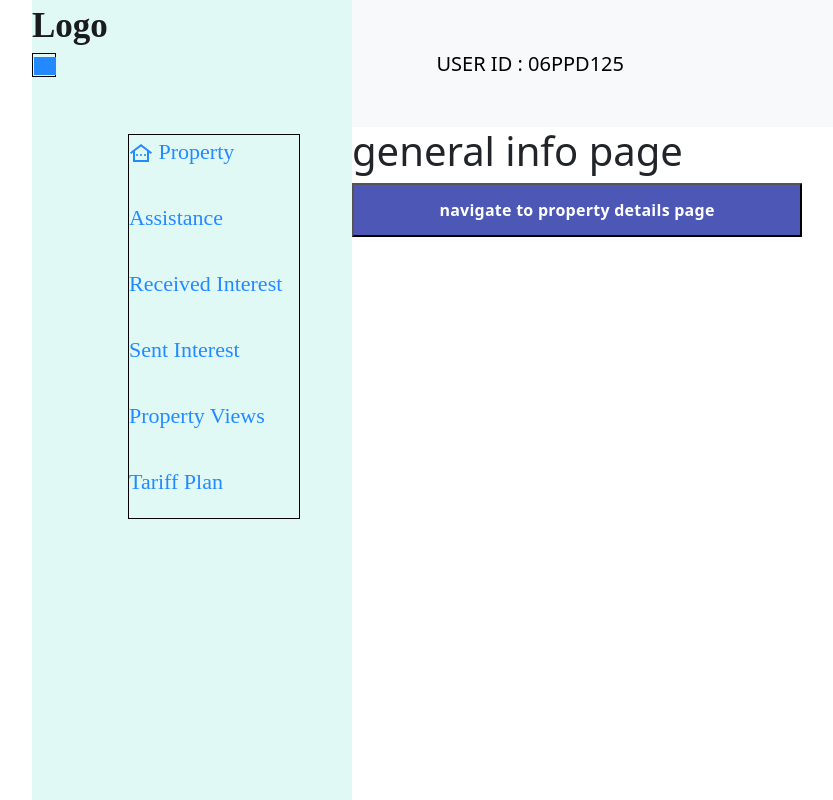
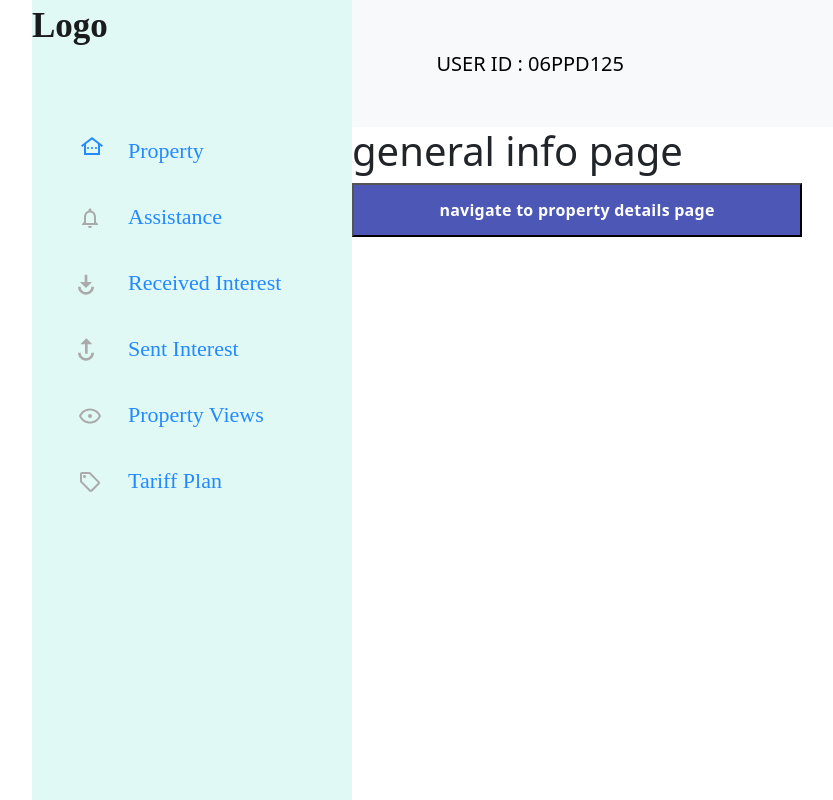
Before and after one commit to Akashkajale123/real-estate, a React (Vite) app in the folder frontend/: page /general-info in a window 1280 px wide. Shown: the top 800 px of the page, without its empty margins (50-883 px from the left). Built offline with nearby package versions, Linux system fonts and the light colour scheme.

Commit message:
sidebar done

```diff
--- a/frontend/src/components/Layout/Sidebar.css
+++ b/frontend/src/components/Layout/Sidebar.css
@@ -19,31 +19,14 @@ aside {
     width: 172px;
     height: 385px;
     position: relative;
-    border: 1px solid black;
+    /* border: 1px solid black; */
     margin:81px 0px 0px 96px;
 }
-/* }
-#property{
-    color: #2289FF;
-font-family: "Source Sans Pro";
-font-size: 22px;
-font-style: normal;
-font-weight: 400;
-line-height: 35px; /* 159.091% */
-/* }
-li{
-    list-style-type: none;
+#house_icon{
+    position: absolute;
+    right: 50px;
 }
-.ul-container{
-    width: 172px;
-    height: 385px;
-    margin-top: 81px;
-    color: #AAA;
-    font-family: "Source Sans Pro";
-    font-size: 22px;
-    font-style: normal;
-    font-weight: 400;
-    line-height: 35px;
+#gray-sidebar-icon span {
+    position: absolute;
+    right: 120px;
 }
-
- */
--- a/frontend/src/components/Layout/Sidebar.jsx
+++ b/frontend/src/components/Layout/Sidebar.jsx
@@ -32,23 +32,32 @@ const Sidebar = () => {
 
 
 
-<div style={{width: 24, height: 24, position: 'absolute',border:'1px solid black'}}>
-  <div style={{width: 24, height: 24, left: 0, top: 0, position: 'absolute',}}></div>
-  <div style={{width: 22, height: 18, left: 1, top: 3, position: 'absolute', background: '#2289FF'}}></div>
-</div>
-<div id='sidebar-conatiner'><span style={{color: '#2289FF', fontSize: 22, fontFamily: 'Source Sans Pro', fontWeight: '400', wordWrap: 'break-word'}}><svg xmlns="http://www.w3.org/2000/svg" width="24" height="24" viewBox="0 0 24 24" fill="none">
-  <path d="M12 3L1 11.4L2.21 12.99L4 11.62V21H20V11.62L21.79 12.98L23 11.4L12 3ZM18 19H6V10.1L12 5.52L18 10.1V19ZM9 14C9 14.1978 8.94135 14.3911 8.83147 14.5556C8.72159 14.72 8.56541 14.8482 8.38268 14.9239C8.19996 14.9996 7.99889 15.0194 7.80491 14.9808C7.61093 14.9422 7.43275 14.847 7.29289 14.7071C7.15304 14.5673 7.0578 14.3891 7.01921 14.1951C6.98063 14.0011 7.00043 13.8 7.07612 13.6173C7.15181 13.4346 7.27998 13.2784 7.44443 13.1685C7.60888 13.0586 7.80222 13 8 13C8.26522 13 8.51957 13.1054 8.70711 13.2929C8.89464 13.4804 9 13.7348 9 14ZM12 13C12.1978 13 12.3911 13.0586 12.5556 13.1685C12.72 13.2784 12.8482 13.4346 12.9239 13.6173C12.9996 13.8 13.0194 14.0011 12.9808 14.1951C12.9422 14.3891 12.847 14.5673 12.7071 14.7071C12.5673 14.847 12.3891 14.9422 12.1951 14.9808C12.0011 15.0194 11.8 14.9996 11.6173 14.9239C11.4346 14.8482 11.2784 14.72 11.1685 14.5556C11.0586 14.3911 11 14.1978 11 14C11 13.7348 11.1054 13.4804 11.2929 13.2929C11.4804 13.1054 11.7348 13 12 13ZM15 14C15 13.8022 15.0586 13.6089 15.1685 13.4444C15.2784 13.28 15.4346 13.1518 15.6173 13.0761C15.8 13.0004 16.0011 12.9806 16.1951 13.0192C16.3891 13.0578 16.5673 13.153 16.7071 13.2929C16.847 13.4327 16.9422 13.6109 16.9808 13.8049C17.0194 13.9989 16.9996 14.2 16.9239 14.3827C16.8482 14.5654 16.72 14.7216 16.5556 14.8315C16.3911 14.9414 16.1978 15 16 15C15.7348 15 15.4804 14.8946 15.2929 14.7071C15.1054 14.5196 15 14.2652 15 14Z" fill="#2289FF"/>
-</svg>{'  '}Property<br/></span>
-<span style={{color:'#2289FF', fontSize: 22, fontFamily: 'Source Sans Pro', fontWeight: '400', wordWrap: 'break-word'}}>
-<br/>Assistance
+
+<div id='sidebar-conatiner'><span style={{color: '#2289FF', fontSize: 22, fontFamily: 'Source Sans Pro', fontWeight: '400', wordWrap: 'break-word',position:'relative'}}><span id='house_icon'><svg xmlns="http://www.w3.org/2000/svg" width="24" height="24" viewBox="0 0 24 24" fill="none" id='house_icon'>
+  <path d="M12 3L1 11.4L2.21 12.99L4 11.62V21H20V11.62L21.79 12.98L23 11.4L12 3ZM18 19H6V10.1L12 5.52L18 10.1V19ZM9 14C9 14.1978 8.94135 14.3911 8.83147 14.5556C8.72159 14.72 8.56541 14.8482 8.38268 14.9239C8.19996 14.9996 7.99889 15.0194 7.80491 14.9808C7.61093 14.9422 7.43275 14.847 7.29289 14.7071C7.15304 14.5673 7.0578 14.3891 7.01921 14.1951C6.98063 14.0011 7.00043 13.8001 7.07612 13.6173C7.15181 13.4346 7.27998 13.2784 7.44443 13.1685C7.60888 13.0587 7.80222 13 8 13C8.26522 13 8.51957 13.1054 8.70711 13.2929C8.89464 13.4804 9 13.7348 9 14ZM12 13C12.1978 13 12.3911 13.0587 12.5556 13.1685C12.72 13.2784 12.8482 13.4346 12.9239 13.6173C12.9996 13.8001 13.0194 14.0011 12.9808 14.1951C12.9422 14.3891 12.847 14.5673 12.7071 14.7071C12.5673 14.847 12.3891 14.9422 12.1951 14.9808C12.0011 15.0194 11.8 14.9996 11.6173 14.9239C11.4346 14.8482 11.2784 14.72 11.1685 14.5556C11.0586 14.3911 11 14.1978 11 14C11 13.7348 11.1054 13.4804 11.2929 13.2929C11.4804 13.1054 11.7348 13 12 13ZM15 14C15 13.8022 15.0586 13.6089 15.1685 13.4444C15.2784 13.28 15.4346 13.1518 15.6173 13.0761C15.8 13.0004 16.0011 12.9806 16.1951 13.0192C16.3891 13.0578 16.5673 13.153 16.7071 13.2929C16.847 13.4328 16.9422 13.6109 16.9808 13.8049C17.0194 13.9989 16.9996 14.2 16.9239 14.3827C16.8482 14.5654 16.72 14.7216 16.5556 14.8315C16.3911 14.9414 16.1978 15 16 15C15.7348 15 15.4804 14.8947 15.2929 14.7071C15.1054 14.5196 15 14.2652 15 14Z" fill="#2289FF"/>
+</svg></span>   Property<br/></span>
+<span id='gray-sidebar-icon' style={{color:'#2289FF', fontSize: 22, fontFamily: 'Source Sans Pro', fontWeight: '400', wordWrap: 'break-word',position:'relative'}}>
+<br/><span id='bell-icon'><svg xmlns="http://www.w3.org/2000/svg" width="24" height="24" viewBox="0 0 24 24" fill="none">
+  <path d="M12 22C12.5299 21.9984 13.0377 21.7872 13.4125 21.4125C13.7872 21.0378 13.9984 20.53 14 20H10C10.0016 20.53 10.2128 21.0378 10.5875 21.4125C10.9623 21.7872 11.4701 21.9984 12 22ZM18 16V11C18 7.93 16.37 5.36 13.5 4.68V4C13.5 3.60218 13.342 3.22065 13.0607 2.93934C12.7794 2.65804 12.3978 2.5 12 2.5C11.6022 2.5 11.2206 2.65804 10.9393 2.93934C10.658 3.22065 10.5 3.60218 10.5 4V4.68C7.64 5.36 6 7.92 6 11V16L4 18V19H20V18L18 16ZM16 17H8V11C8 8.52001 9.51 6.5 12 6.5C14.49 6.5 16 8.52001 16 11V17Z" fill="#AAAAAA"/>
+</svg></span> Assistance
 <br/>
-<br/>Received Interest
+<br/><span id='received-intrest'><svg xmlns="http://www.w3.org/2000/svg" width="32" height="32" viewBox="0 0 32 32" fill="none">
+  <path d="M14.667 6.66699V14.12H10L16 20.12L22 14.12H17.333V6.66699H14.667ZM8 18.667C8 20.7887 8.84285 22.8236 10.3431 24.3238C11.8434 25.8241 13.8783 26.667 16 26.667C18.1217 26.667 20.1566 25.8241 21.6569 24.3238C23.1571 22.8236 24 20.7887 24 18.667H21.333C21.333 20.0814 20.7711 21.4379 19.771 22.438C18.7709 23.4381 17.4144 24 16 24C14.5856 24 13.2291 23.4381 12.229 22.438C11.2289 21.4379 10.667 20.0814 10.667 18.667H8Z" fill="#AAAAAA"/>
+</svg></span> Received Interest
 <br/>
-<br/>Sent Interest
+<br/><span id='sent-intrest'><svg xmlns="http://www.w3.org/2000/svg" width="32" height="32" viewBox="0 0 32 32" fill="none">
+  <path d="M14.99 19.8V10.254H10.324L16.324 4.254L22.324 10.254H17.657V19.801L14.99 19.8ZM8 18.667C8 20.7887 8.84285 22.8236 10.3431 24.3238C11.8434 25.8241 13.8783 26.667 16 26.667C18.1217 26.667 20.1566 25.8241 21.6569 24.3238C23.1571 22.8236 24 20.7887 24 18.667H21.333C21.333 20.0814 20.7711 21.4379 19.771 22.438C18.7709 23.4381 17.4144 24 16 24C14.5856 24 13.2291 23.4381 12.229 22.438C11.2289 21.4379 10.667 20.0814 10.667 18.667H8Z" fill="#AAAAAA"/>
+</svg></span>Sent Interest
 <br/>
-<br/>Property Views
+<br/><span id='visibility-black'><svg xmlns="http://www.w3.org/2000/svg" width="24" height="16" viewBox="0 0 24 16" fill="none">
+  <path d="M12 2.43701C13.8387 2.4309 15.6419 2.9438 17.2021 3.91674C18.7624 4.88968 20.0164 6.28317 20.82 7.93701C20.0115 9.58701 18.7563 10.9771 17.1972 11.9494C15.638 12.9216 13.8374 13.4371 12 13.4371C10.1626 13.4371 8.36195 12.9216 6.80282 11.9494C5.24368 10.9771 3.98853 9.58701 3.18 7.93701C3.98362 6.28317 5.23763 4.88968 6.79788 3.91674C8.35813 2.9438 10.1613 2.4309 12 2.43701ZM12 0.437012C9.62547 0.438426 7.30636 1.15456 5.34446 2.49222C3.38256 3.82988 1.86874 5.72711 1 7.93701C1.86767 10.1476 3.38125 12.0455 5.3434 13.3832C7.30555 14.7209 9.62523 15.4364 12 15.4364C14.3748 15.4364 16.6945 14.7209 18.6566 13.3832C20.6187 12.0455 22.1323 10.1476 23 7.93701C22.1313 5.72711 20.6174 3.82988 18.6555 2.49222C16.6936 1.15456 14.3745 0.438426 12 0.437012Z" fill="#AAAAAA"/>
+  <path d="M12 10C13.1046 10 14 9.10457 14 8C14 6.89543 13.1046 6 12 6C10.8954 6 10 6.89543 10 8C10 9.10457 10.8954 10 12 10Z" fill="#AAAAAA"/>
+</svg></span>Property Views
 <br/>
-<br/>Tariff  Plan</span></div>
+<br/><span id='sell'><svg xmlns="http://www.w3.org/2000/svg" width="24" height="24" viewBox="0 0 24 24" fill="none">
+  <path d="M21.41 11.4101L12.58 2.58024C12.205 2.20832 11.6981 1.99982 11.17 2.00024H4.00001C3.47006 2.00183 2.96227 2.21305 2.58754 2.58777C2.21281 2.9625 2.00159 3.47028 2.00001 4.00022V11.1701C1.99924 11.4326 2.05104 11.6926 2.15237 11.9348C2.25371 12.177 2.40251 12.3964 2.59001 12.5801L11.42 21.41C11.6058 21.596 11.8263 21.7435 12.0691 21.8441C12.3119 21.9448 12.5722 21.9966 12.835 21.9966C13.0978 21.9966 13.3581 21.9448 13.6009 21.8441C13.8437 21.7435 14.0643 21.596 14.25 21.41L21.42 14.2401C21.6053 14.0537 21.752 13.8326 21.8518 13.5895C21.9516 13.3463 22.0025 13.0859 22.0016 12.823C22.0006 12.5602 21.9479 12.3001 21.8464 12.0577C21.7449 11.8153 21.5966 11.5952 21.41 11.4101ZM12.83 20L4.00001 11.1701V4.00022H11.17L20 12.8301L12.83 20Z" fill="#AAAAAA"/>
+  <path d="M6.5 8C7.32842 8 8 7.32841 8 6.49997C8 5.67153 7.32842 4.99994 6.5 4.99994C5.67157 4.99994 5 5.67153 5 6.49997C5 7.32841 5.67157 8 6.5 8Z" fill="#AAAAAA"/>
+</svg></span>Tariff  Plan</span></div>
 
       </aside>
 
```
